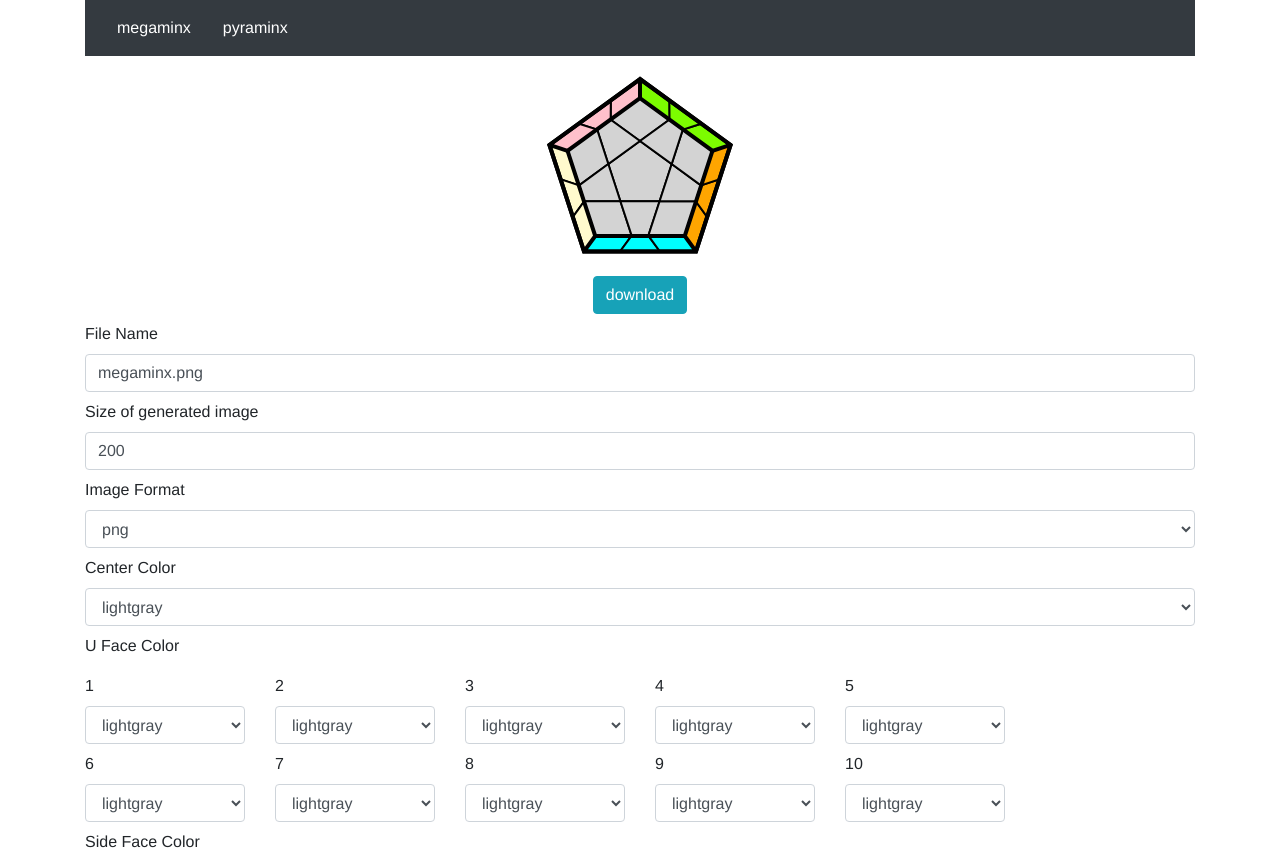
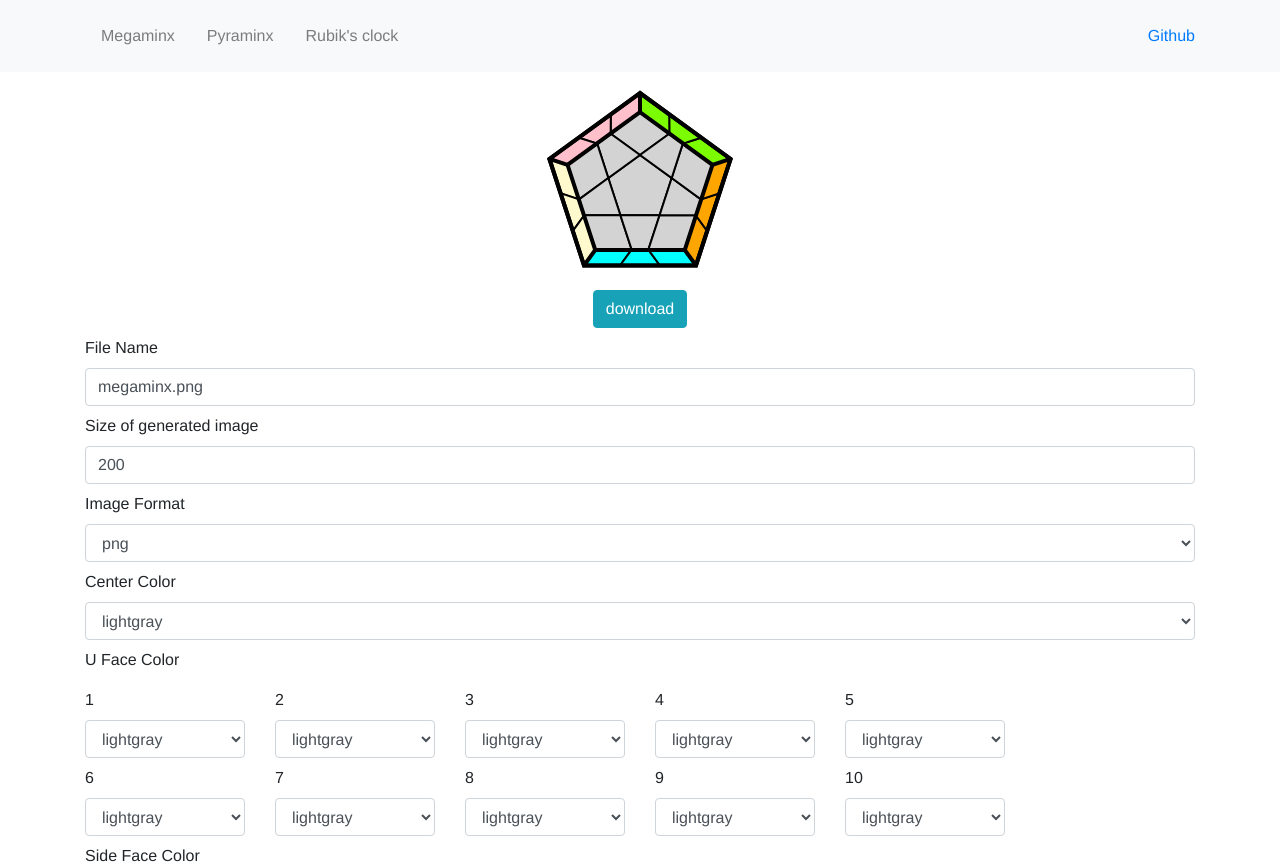
Before and after one commit to roudai/wca-image-editor, a Vue app: page /#/megaminx in a window 1280 px wide. Shown: the top 864 px of the page. Built offline with nearby package versions, Linux system fonts and the light colour scheme.

Commit message:
change navbar

```diff
--- a/src/App.vue
+++ b/src/App.vue
@@ -1,14 +1,14 @@
 <template>
-  <div class="container">
-    <div id="app">
-      <myheader></myheader>
+  <div id="app">
+    <myheader></myheader>
+    <div class="container">
       <router-view/>
     </div>
   </div>
 </template>
 
 <script>
-import myheader from './components/myheader'
+import myheader from './components/common/myheader'
 
 export default {
   name: 'App',
@@ -24,6 +24,9 @@ export default {
   -webkit-font-smoothing: antialiased;
   -moz-osx-font-smoothing: grayscale;
 }
+body {
+  padding-top: 70px;
+}
 #download {
   text-align: center;
 }
--- /dev/null
+++ b/src/components/common/myheader.vue
@@ -0,0 +1,20 @@
+<template>
+  <div>
+    <b-navbar toggleable="sm" type="light" variant="light" fixed="top">
+      <div class="container">
+        <b-navbar-toggle target="nav-collapse"></b-navbar-toggle>
+        <b-collapse id="nav-collapse" is-nav>
+          <b-navbar-nav>
+            <b-nav-item><router-link class="nav-link" to="/megaminx">Megaminx</router-link></b-nav-item>
+            <b-nav-item><router-link class="nav-link" to="/pyraminx">Pyraminx</router-link></b-nav-item>
+            <b-nav-item><router-link class="nav-link" to="/clock">Rubik's clock</router-link></b-nav-item>
+          </b-navbar-nav>
+          <div class="dropdown-divider"></div>
+          <b-navbar-nav class="ml-auto">
+            <a href="https://github.com/roudai/wca-image-editor">Github</a>
+          </b-navbar-nav>
+        </b-collapse>
+      </div>
+    </b-navbar>
+  </div>
+</template>
--- a/src/components/myheader.vue
+++ /dev/null
@@ -1,16 +0,0 @@
-<template>
-  <div>
-    <nav class="navbar navbar-expand-lg navbar-dark bg-dark p-3 navbar-fixed-top">
-      <div class="collapse navbar-collapse">
-        <ul class="navbar-nav mr-auto">
-          <li class="nav-item">
-            <router-link class="text-white px-3" to="/megaminx">megaminx</router-link>
-          </li>
-          <li class="nav-item">
-            <router-link class="text-white px-3" to="/pyraminx">pyraminx</router-link>
-          </li>
-        </ul>
-      </div>
-    </nav>
-  </div>
-</template>
```
